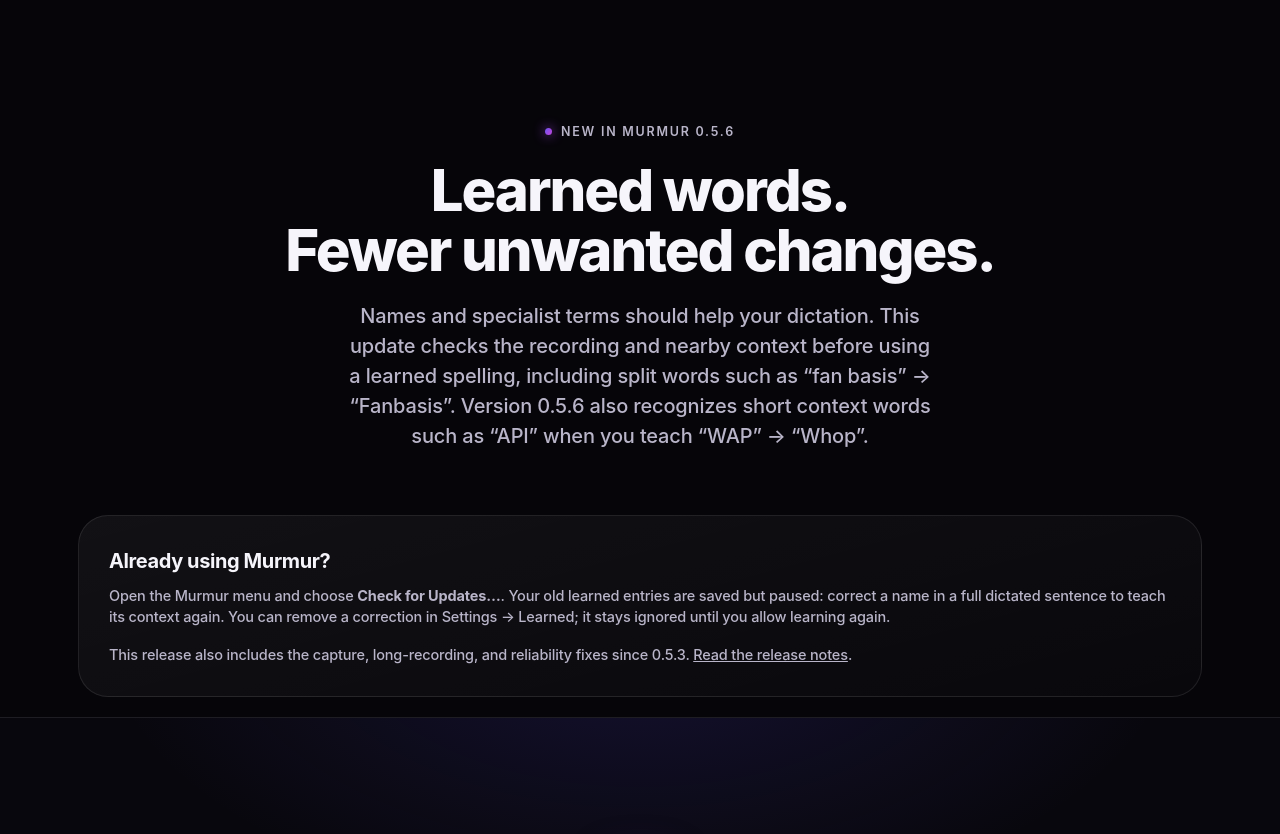
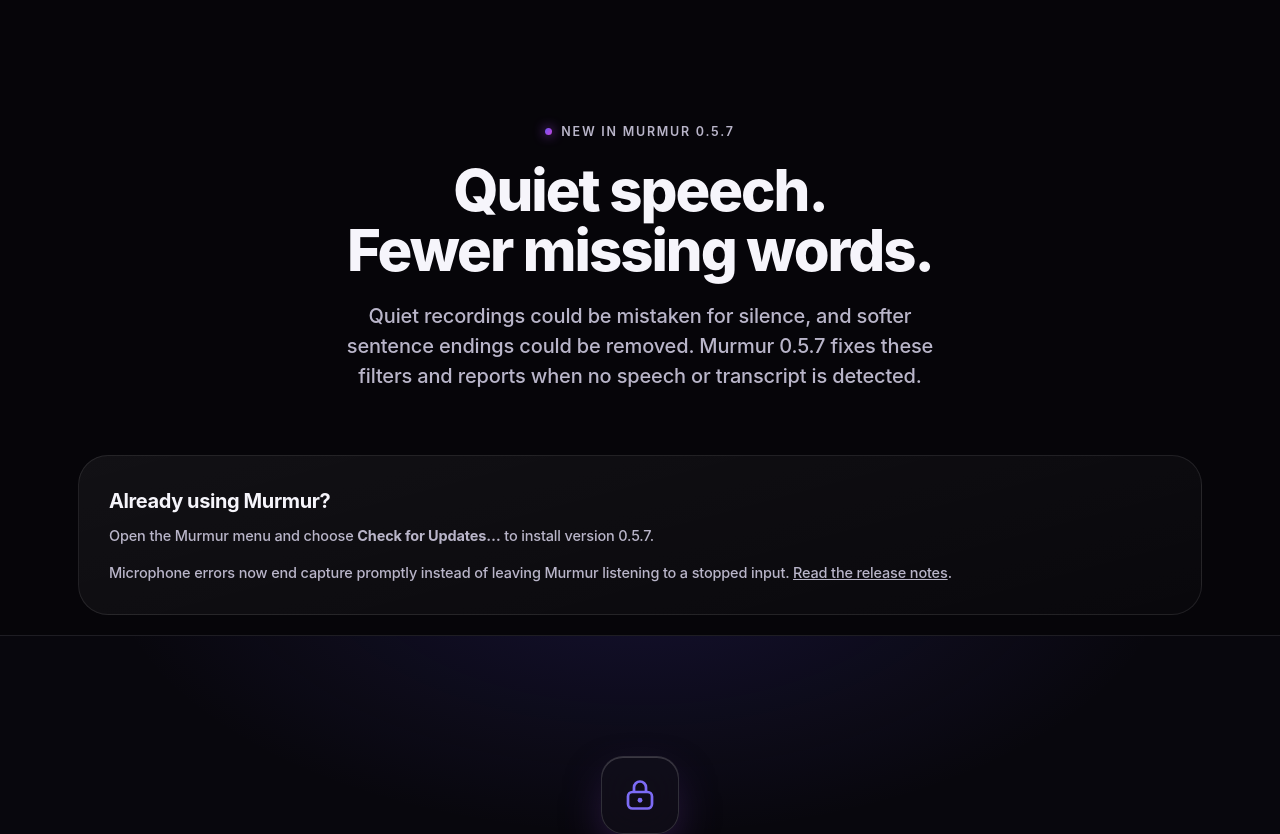
Before and after one commit to marcelfernandes1/murmur, a plain HTML site: page site/index.html in a window 1280 px wide. Shown: the part 1280-2114 px from the top of the page. Drawn offline with Linux system fonts and the light colour scheme.

Commit message:
Announce Murmur 0.5.7 on the download page

```diff
--- a/site/index.html
+++ b/site/index.html
@@ -555,14 +555,14 @@ footer{padding:60px 0 50px;border-top:1px solid var(--line);position:relative;z-
 <section class="sec" id="whats-new" style="padding-bottom:20px">
   <div class="wrap">
     <div class="sec-head">
-      <span class="eyebrow"><span class="dot"></span> New in Murmur 0.5.6</span>
-      <h2>Learned words.<br/>Fewer unwanted changes.</h2>
-      <p>Names and specialist terms should help your dictation. This update checks the recording and nearby context before using a learned spelling, including split words such as “fan basis” → “Fanbasis”. Version 0.5.6 also recognizes short context words such as “API” when you teach “WAP” → “Whop”.</p>
+      <span class="eyebrow"><span class="dot"></span> New in Murmur 0.5.7</span>
+      <h2>Quiet speech.<br/>Fewer missing words.</h2>
+      <p>Quiet recordings could be mistaken for silence, and softer sentence endings could be removed. Murmur 0.5.7 fixes these filters and reports when no speech or transcript is detected.</p>
     </div>
     <div class="card">
       <h3>Already using Murmur?</h3>
-      <p>Open the Murmur menu and choose <strong>Check for Updates…</strong>. Your old learned entries are saved but paused: correct a name in a full dictated sentence to teach its context again. You can remove a correction in Settings → Learned; it stays ignored until you allow learning again.</p>
-      <p style="margin-top:16px">This release also includes the capture, long-recording, and reliability fixes since 0.5.3. <a href="https://github.com/marcelfernandes1/murmur/releases/tag/v0.5.6" style="text-decoration:underline">Read the release notes</a>.</p>
+      <p>Open the Murmur menu and choose <strong>Check for Updates…</strong> to install version 0.5.7.</p>
+      <p style="margin-top:16px">Microphone errors now end capture promptly instead of leaving Murmur listening to a stopped input. <a href="https://github.com/marcelfernandes1/murmur/releases/tag/v0.5.7" style="text-decoration:underline">Read the release notes</a>.</p>
     </div>
   </div>
 </section>
@@ -749,7 +749,7 @@ footer{padding:60px 0 50px;border-top:1px solid var(--line);position:relative;z-
 <section class="final" id="download">
   <div class="wrap">
     <h2 data-reveal>Stop typing.<br/><span class="gtext">Start talking.</span></h2>
-    <p data-reveal data-d="1">Free and open source, with offline recognition available. Download Murmur 0.5.6 and give your fingers a rest.</p>
+    <p data-reveal data-d="1">Free and open source, with offline recognition available. Download Murmur 0.5.7 and give your fingers a rest.</p>
     <div class="cta-row" data-reveal data-d="2">
       <a href="https://github.com/marcelfernandes1/murmur/releases/latest/download/Murmur.dmg" class="btn btn-primary btn-lg" download>
         <svg viewBox="0 0 24 24" fill="currentColor"><path d="M16.36 1.43c.04 1.05-.34 2.09-1.02 2.86-.7.8-1.85 1.42-2.96 1.33-.05-1.05.4-2.13 1.04-2.84.72-.81 1.96-1.4 2.94-1.35zM20.5 17.3c-.55 1.27-.81 1.84-1.52 2.96-.99 1.57-2.39 3.53-4.12 3.54-1.54.02-1.94-1-4.03-.99-2.09.01-2.53 1.01-4.07.99-1.73-.02-3.06-1.78-4.05-3.35C-.06 16.07-.36 10.9 1.36 8.15c1.22-1.96 3.16-3.1 4.98-3.1 1.85 0 3.02 1.02 4.55 1.02 1.49 0 2.4-1.02 4.54-1.02 1.62 0 3.34.88 4.56 2.4-4.01 2.2-3.36 7.92.51 9.85z"/></svg>
```
